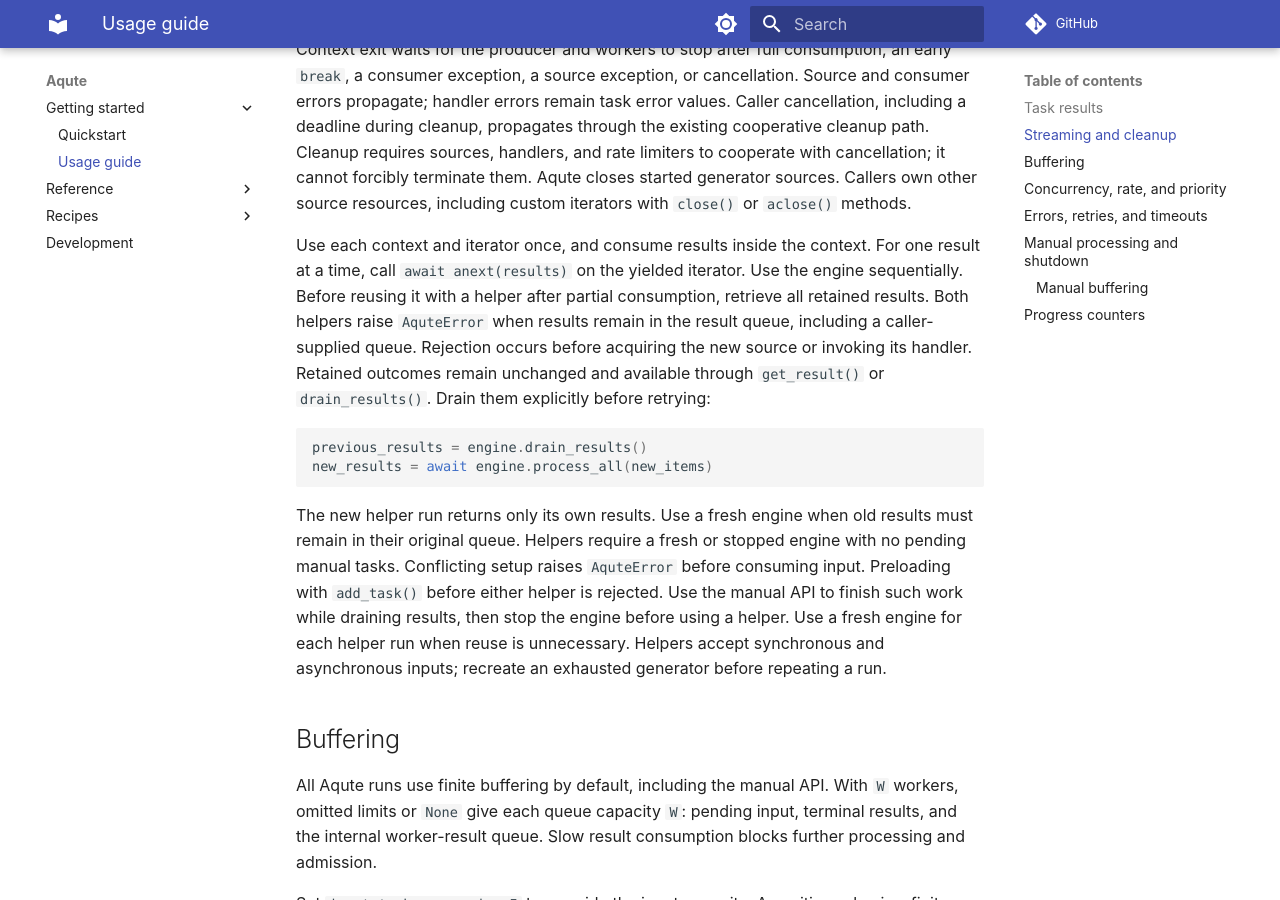
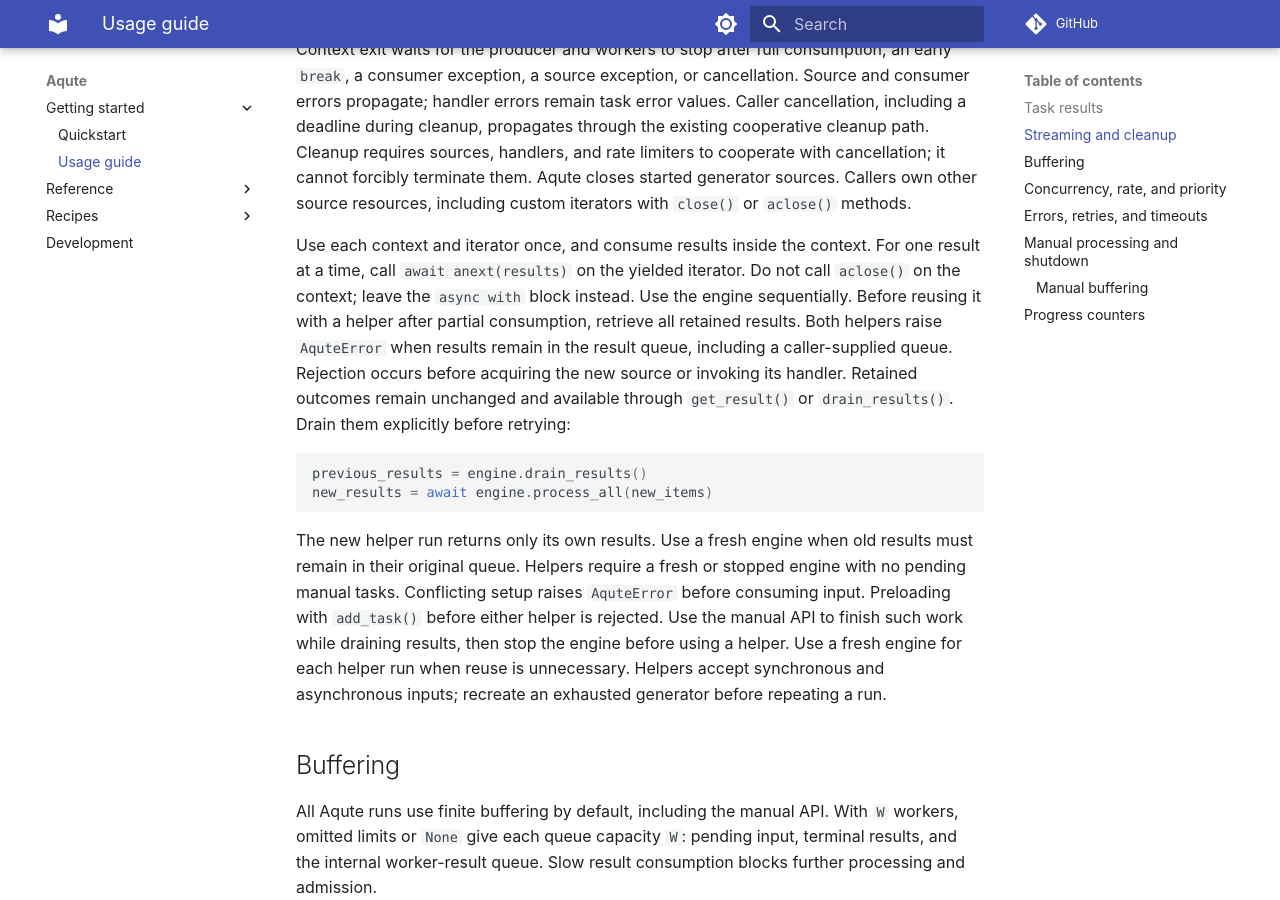
Before and after one commit to insomnes/aqute, an MkDocs documentation site: the page built from docs/usage.md, in a window 1280 px wide and 900 px high, scrolled down 943 px. Built offline with MkDocs 1.6.1 and Material for MkDocs 9.7.7, drawn with Linux system fonts in a browser that asks for light colours; comment, search, counter and statistics services are not loaded.

Commit message:
docs: preserve streaming context migration guidance

```diff
--- a/docs/usage.md
+++ b/docs/usage.md
@@ -50,6 +50,7 @@ including custom iterators with `close()` or `aclose()` methods.
 
 Use each context and iterator once, and consume results inside the context.
 For one result at a time, call `await anext(results)` on the yielded iterator.
+Do not call `aclose()` on the context; leave the `async with` block instead.
 Use the engine sequentially. Before reusing it with a helper after partial
 consumption, retrieve all retained results. Both helpers raise `AquteError` when
 results remain in the result queue, including a caller-supplied queue. Rejection
```
